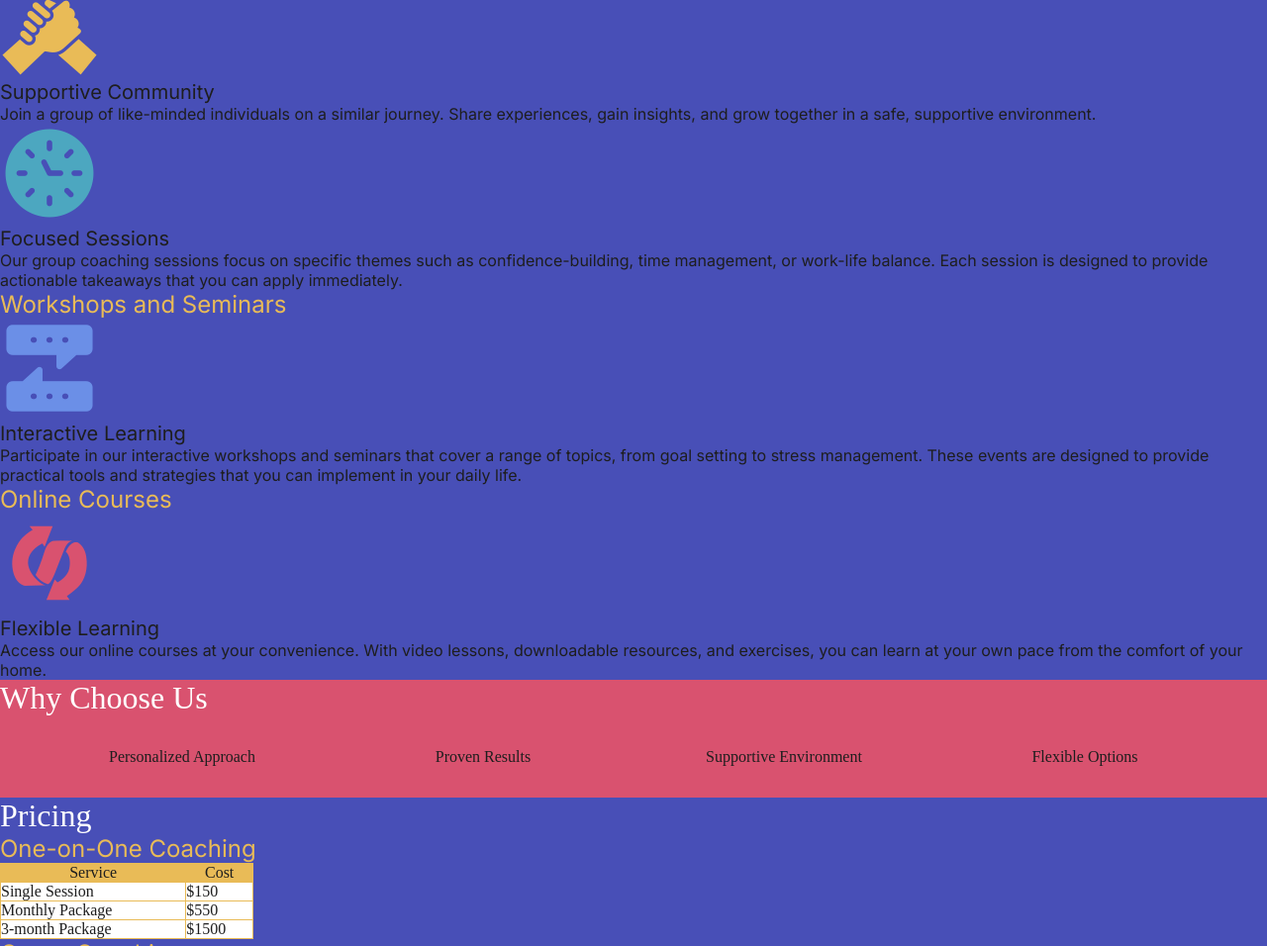
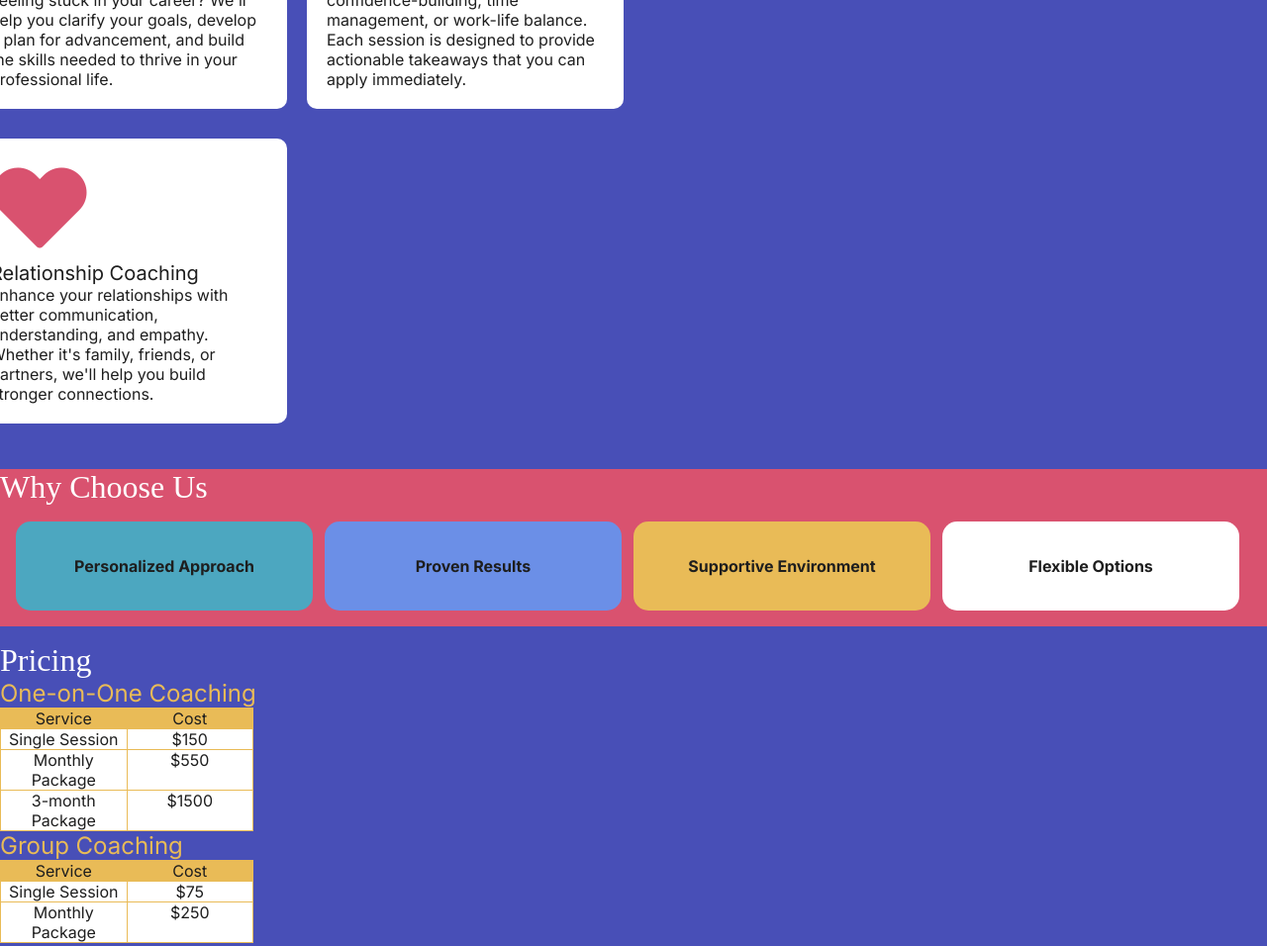
Before and after one commit to mdorth02/success, a plain HTML site: page index.html in a window 1280 px wide. Shown: the part 820-1776 px from the top of the page at 99% size. Drawn offline with Linux system fonts and the light colour scheme; a web font is replaced by a local one.

Commit message:
Edits to HTML and CSS
Reworked semantic hierarchy of services section to more accurately represent structure. Added CSS to style the service section for Large and XL screens.

```diff
--- a/index.html
+++ b/index.html
@@ -23,50 +23,50 @@
     </nav>
 
     <main>
+        <h2>Our Services</h2>
         <section id="services">
-            <h2>Our Services</h2>
-            <section id="service-one-on-one-coaching">
+            <section id="one-on-one-coaching">
                 <h3>One-on-One Coaching</h3>
-                <section id="personal-development">
+                <section id="service">
                     <img src="images/personal-development.png" alt="teal icon of a smiling face">
                     <h4>Personal Development</h4>
                     <p>Identify and overcome obstacles holding you back from living your best life. Whether it's building confidence, breaking bad habits, or discovering your true purpose, we'll work together to create a clear roadmap for success.</p>
                 </section>
-                <section id="career-coaching">
+                <section id="service">
                     <img src="images/career-coaching.png" alt="lavender icon of a briefcase">
                     <h4>Career Coaching</h4>
                     <p>Feeling stuck in your career? We'll help you clarify your goals, develop a plan for advancement, and build the skills needed to thrive in your professional life.</p>
                 </section>
-                <section>
+                <section id="service">
                     <img src="images/relationship-coaching.png" alt="pink icon of a heart">
                     <h4>Relationship Coaching</h4>
                     <p>Enhance your relationships with better communication, understanding, and empathy. Whether it's family, friends, or partners, we'll help you build stronger connections.</p>
                 </section>
             </section>
-            <section id="service-group-coaching">
+            <section id="group-coaching">
                 <h3>Group Coaching</h3>
-                <section id="supportive-community">
+                <section id="service">
                     <img src="images/supportive-community.png" alt="yellow icon of hands clasping">
                     <h4>Supportive Community</h4>
                     <p>Join a group of like-minded individuals on a similar journey. Share experiences, gain insights, and grow together in a safe, supportive environment.</p>
                 </section>
-                <section id="focused-sessions">
+                <section id="service">
                     <img src="images/focused-session.png" alt="teal icon of a clock face">
                     <h4>Focused Sessions</h4>
                     <p>Our group coaching sessions focus on specific themes such as confidence-building, time management, or work-life balance. Each session is designed to provide actionable takeaways that you can apply immediately.</p>
                 </section>
             </section>
-            <section id="service-workshops-and-seminars">
+            <section id="workshops-and-seminars">
                 <h3>Workshops and Seminars</h3>
-                <section id="service-workshops-and-seminars">
+                <section id="service">
                     <img src="images/interactive-learning.png" alt="lavender icon of text conversation">
                     <h4>Interactive Learning</h4>
                     <p>Participate in our interactive workshops and seminars that cover a range of topics, from goal setting to stress management. These events are designed to provide practical tools and strategies that you can implement in your daily life.</p>
                 </section>
             </section>
-            <section id="service-online-courses">
+            <section id="online-courses">
                 <h3>Online Courses</h3>
-                <section id="service-online-courses">
+                <section id="service">
                     <img src="images/flexible-learning.png" alt="pink icon of a curly arrow">
                      <h4>Flexible Learning</h4>
                      <p>Access our online courses at your convenience. With video lessons, downloadable resources, and exercises, you can learn at your own pace from the comfort of your home.</p>
@@ -82,9 +82,9 @@
                 <li>Flexible Options</li>
             </ul>
         </section>
+        <h2>Pricing</h2>
         <section id="prices">
-            <h2>Pricing</h2>
-            <section id="$-one-on-one-coaching">
+            <section id="price-one-on-one-coaching">
                 <h3>One-on-One Coaching</h3>
                 <table>
                     <tr>
@@ -105,7 +105,7 @@
                     </tr>
                 </table>
             </section>
-            <section id="$-group-coaching">
+            <section id="price-group-coaching">
                 <h3>Group Coaching</h3>
                 <table>
                     <tr>
@@ -122,7 +122,7 @@
                     </tr>
                 </table>
             </section>
-            <section id="$-workshops-and-seminars">
+            <section id="price-workshops-and-seminars">
                 <h3>Workshops and Seminars</h3>
                 <table>
                     <tr>
@@ -139,7 +139,7 @@
                     </tr>
                 </table>
             </section>
-            <section id="$-online-courses">
+            <section id="price-online-courses">
                 <h3>Online Courses</h3>
                 <table>
                     <tr>
@@ -158,7 +158,7 @@
             </section>
         </section>
         <section id="first-steps">
-            <h2>Take the First Step Today</h2>
+            <h2>Take the First Steps Today</h2>
             <p>Your journey to a more fulfilling life begins with a single step. Book a free 30-minute consultation today to discover how our coaching services can help you achieve your goals. Let's work together to create the life you've always dreamed of!</p>
             <a href="#">Schedule Now</a>
         </section>
--- a/styles.css
+++ b/styles.css
@@ -36,7 +36,10 @@ h2 {
 h3,
 h4,
 p,
-a {
+li,
+a,
+tr,
+td {
     font-family: "Inter";
 }
 
@@ -90,7 +93,6 @@ header p {
     padding: 20px 0 2px 0;
     font-style: italic;
     border-radius: 10px;
-    z-index: -2;
 }
 
 nav li:first-child {
@@ -138,16 +140,72 @@ h3 {
     color: var(--Yellow);
 }
 
+#services {
+    display: flex;
+    flex-direction: wrap;
+    justify-content: center;
+    gap: 20px;
+}
+
+#services h3 {
+    font-weight: bold;
+    text-align: center;
+    padding: 10px;
+}
+#service {
+    background-color: var(--White);
+    width: 280px;
+    padding: 20px;
+    border-radius: 10px;
+    margin-bottom: 30px;
+}
+
 #choose {
     background-color: var(--Pink);
+    margin: 1rem 0;
 }
 
 #choose ul {
     list-style-type: none;
-    text-align: center;
-    padding: 2rem;
+    padding: 1rem;
     display: grid;
     grid-template-columns: 1fr 1fr 1fr 1fr;
+}
+
+#choose li {
+    text-align: center;
+    font-weight: bold;
+    display: grid;
+    align-items: center;
+}
+
+#choose li:first-child {
+    background-color: var(--Teal);
+    width: 300px;
+    height: 90px;
+    border-radius: 15px;
+}
+
+#choose li:nth-child(2) {
+    background-color: var(--Lavender);
+    width: 300px;
+    height: 90px;
+    border-radius: 15px;
+}
+
+#choose li:nth-child(3) {
+    background-color: var(--Yellow);
+    width: 300px;
+    height: 90px;
+    border-radius: 15px;
+}
+
+
+#choose li:last-child {
+    background-color: var(--White);
+    width: 300px;
+    height: 90px;
+    border-radius: 15px;
 }
 
 table, th, td {
@@ -156,7 +214,9 @@ table, th, td {
 }
 
 table {
-    width: 20vw;
+    table-layout: fixed;
+    width: 20%;
+    text-align: center;
 }
 
 th {
@@ -170,6 +230,8 @@ td {
 #first-steps {
     background-color: var(--Pink);
     color: var(--White);
+    display: grid;
+    clear: both;
 }
 
 footer {
```
